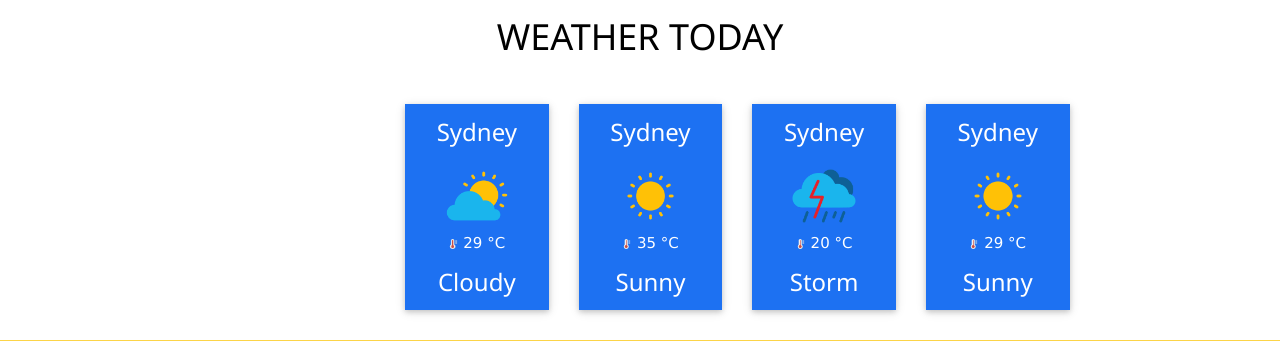
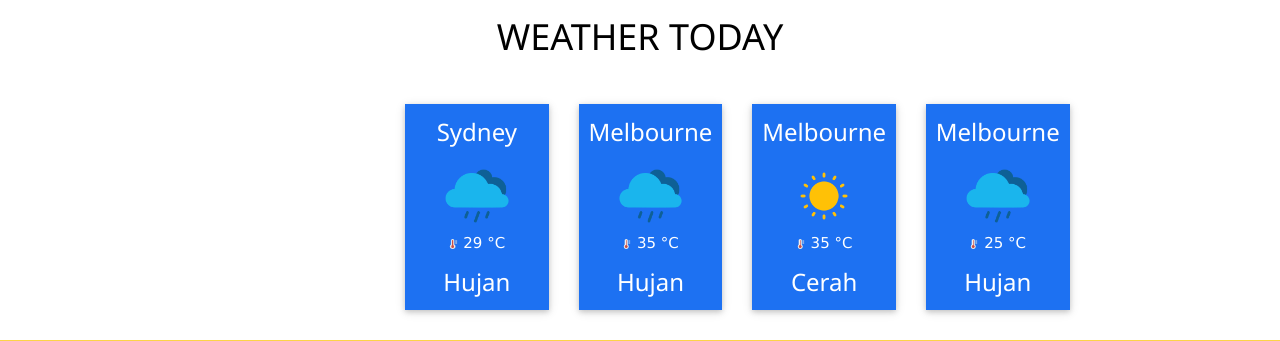
Before and after one commit to febriandaputra13/Tubes-MANPRO, a PHP site: page / in a window 1280 px wide. Shown: the part 90-431 px from the top of the page. Run offline with PHP 8.4, Linux system fonts and the light colour scheme.

Commit message:
buat data kota AUS

```diff
--- a/index.php
+++ b/index.php
@@ -31,47 +31,76 @@
                 <!-- COL 1 -->
                 <div class="w3-card-2 w3-center kotak" onclick="location.href='www.google.com';"
                     style="width: 17%; cursor: pointer;">
-                    <h3 class="font">Sydney</h3>
-                    <img src="images/cerahberawan.png" style="width: 50%;" alt="">
+                    <h3 class="font"><?php $kota = "Sydney"; echo "$kota";?></h3>
+                    <?php
+                        $cuaca = "Hujan";
+                        if($cuaca == "Cerah"){
+                            echo "<img src='images/cerah.png' style='width: 50%;' alt=''>";
+                        }else{
+                            echo "<img src='images/hujan.png' style='width: 50%;' alt=''>";
+                        }
+                    ?>
+
                     <div class="suhu w3-center">
                         <img src="images/temperature.png" style="width: 7%;" alt="">
-                        <span class="font">29 °C</span>
+                        <span class="font"><?php $suhu = "29 °C"; echo "$suhu";?></span>
                     </div>
-                    <h3 class="w3-center font">Cloudy</h3>
+                    <h3 class="w3-center font"><?php echo "$cuaca";?></h3>
                 </div>
                 <!-- COL 2 -->
                 <div class="w3-card-2 w3-center kotak" onclick="location.href='www.google.com';"
                     style="width: 17%; cursor: pointer;">
-                    <h3 class="font">Sydney</h3>
-                    <img src="images/cerah.png" style="width: 50%;" alt="">
+                    <h3 class="font"><?php $kota = "Melbourne"; echo "$kota";?></h3>
+                    <?php
+                        $cuaca = "Hujan";
+                        if($cuaca == "Cerah"){
+                            echo "<img src='images/cerah.png' style='width: 50%;' alt=''>";
+                        }else{
+                            echo "<img src='images/hujan.png' style='width: 50%;' alt=''>";
+                        }
+                    ?>
                     <div class="suhu w3-center">
                         <img src="images/temperature.png" style="width: 7%;" alt="">
-                        <span class="font">35 °C</span>
+                        <span class="font"><?php $suhu = "35 °C"; echo "$suhu";?></span>
                     </div>
-                    <h3 class="w3-center font">Sunny</h3>
+                    <h3 class="w3-center font"><?php echo "$cuaca";?></h3>
 
                 </div>
                 <!-- COL 3 -->
                 <div class="w3-card-2 w3-center kotak" onclick="location.href='www.google.com';"
                     style="width: 17%; cursor: pointer;">
-                    <h3 class="font">Sydney</h3>
-                    <img src="images/hujanbadai.png" style="width: 50%;" alt="">
+                    <h3 class="font"><?php $kota = "Melbourne"; echo "$kota";?></h3>
+                    <?php
+                        $cuaca = "Cerah";
+                        if($cuaca == "Cerah"){
+                            echo "<img src='images/cerah.png' style='width: 50%;' alt=''>";
+                        }else{
+                            echo "<img src='images/hujan.png' style='width: 50%;' alt=''>";
+                        }
+                    ?>
                     <div class="suhu w3-center">
                         <img src="images/temperature.png" style="width: 7%;" alt="">
-                        <span class="font">20 °C</span>
+                        <span class="font"><?php $suhu = "35 °C"; echo "$suhu";?></span>
                     </div>
-                    <h3 class="w3-center font">Storm</h3>
+                    <h3 class="w3-center font"><?php echo "$cuaca";?></h3>
 
                 </div>
                 <div class="w3-card-2 w3-center kotak" onclick="location.href='www.google.com';"
                     style="width: 17%; cursor: pointer;">
-                    <h3 class="font">Sydney</h3>
-                    <img src="images/cerah.png" style="width: 50%;" alt="">
+                    <h3 class="font"><?php $kota = "Melbourne"; echo "$kota";?></h3>
+                    <?php
+                        $cuaca = "Hujan";
+                        if($cuaca == "Cerah"){
+                            echo "<img src='images/cerah.png' style='width: 50%;' alt=''>";
+                        }else{
+                            echo "<img src='images/hujan.png' style='width: 50%;' alt=''>";
+                        }
+                    ?>
                     <div class="suhu w3-center">
                         <img src="images/temperature.png" style="width: 7%;" alt="">
-                        <span class="font">29 °C</span>
+                        <span class="font"><?php $suhu = "25 °C"; echo "$suhu";?></span>
                     </div>
-                    <h3 class="w3-center font">Sunny</h3>
+                    <h3 class="w3-center font"><?php echo "$cuaca";?></h3>
                 </div>
             </div>
         </div>
```
Also changed, not shown: test.php (added, +7 -0 lines), 2 other files.
